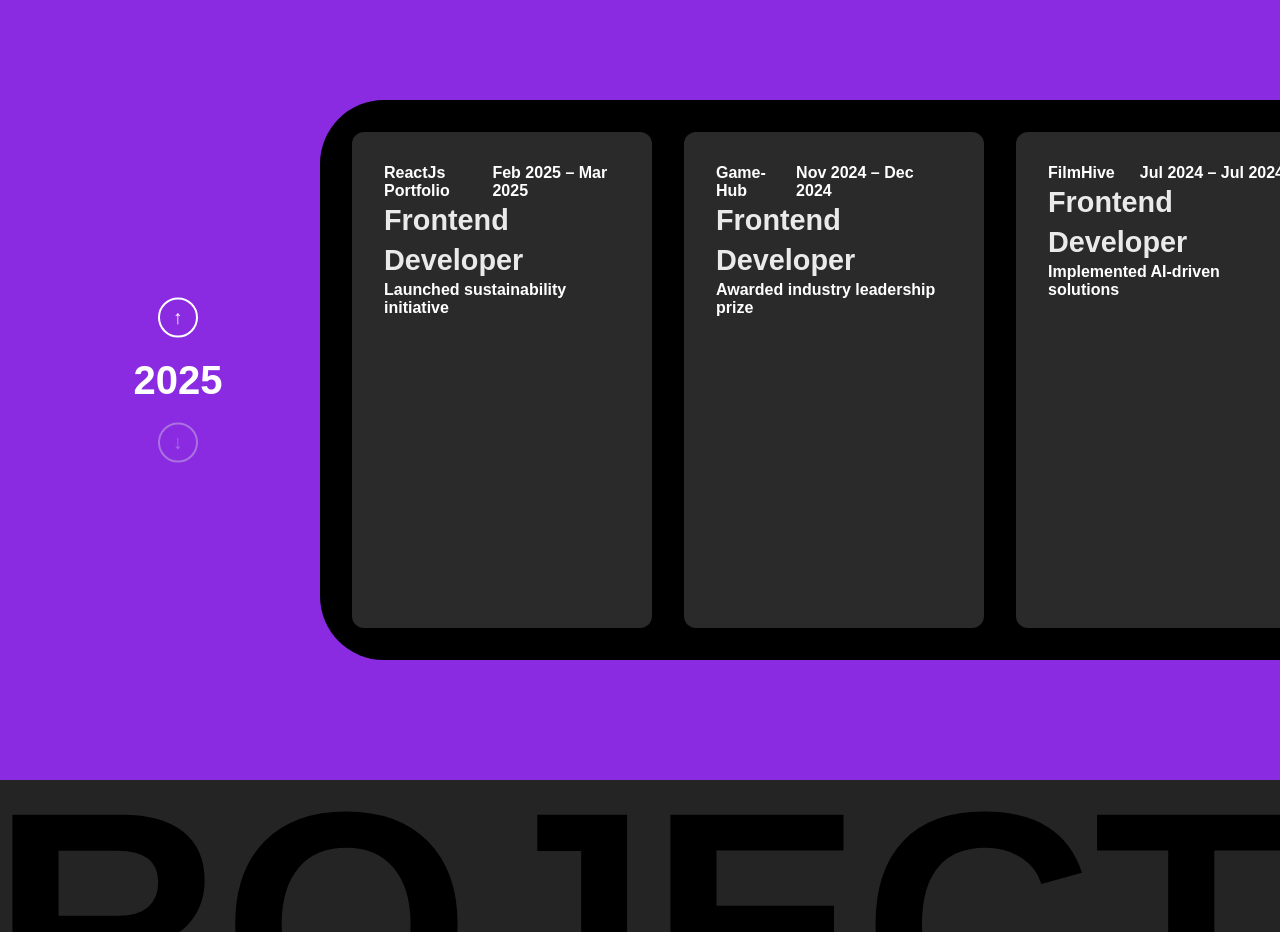
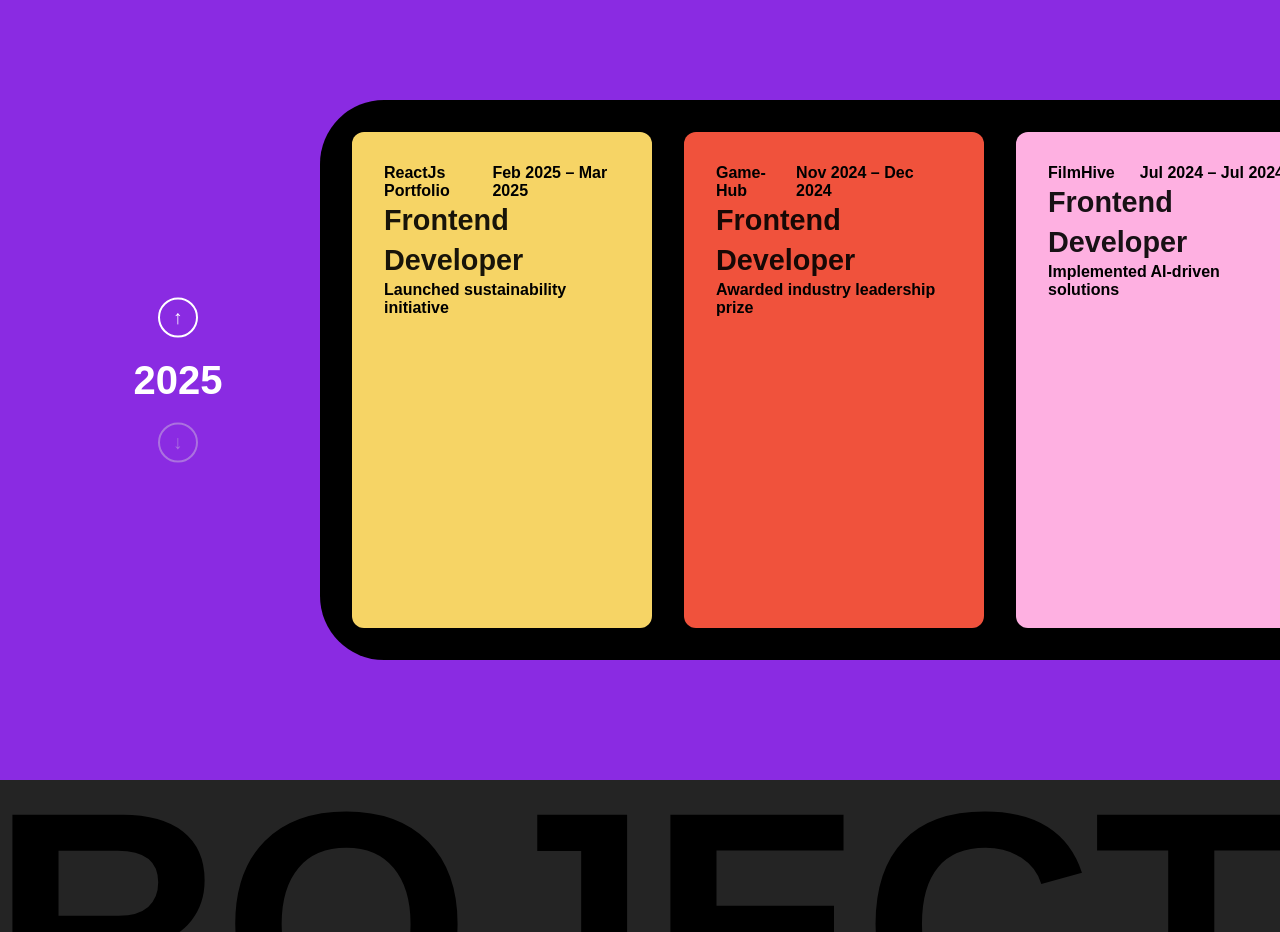
Before and after one commit to giterichub/eric-portfolio, a React (Vite) app: page / in a window 1280 px wide. Shown: the part 2900-3832 px from the top of the page. Built offline with nearby package versions, Linux system fonts and the light colour scheme; a web font is replaced by a local one.

Commit message:
Updated styles and code for background

```diff
--- a/src/sections/Timeline.tsx
+++ b/src/sections/Timeline.tsx
@@ -101,7 +101,8 @@ const Timeline = () => {
         <div className="timeline-container" ref={containerRef}>
           <div className="cards-wrapper">
             {cards.map((card, index) => (
-              <div key={card.id} className="timeline-card" ref={el => el && (cardsRef.current[index] = el)}>
+              <div key={card.id} className="timeline-card"
+              ref={el => el && (cardsRef.current[index] = el)} style={{background: card.bgColor}}>
                 <div className="card-header">
                   <div className='header-title-year'>
                     <span className='header-titl'>
--- a/src/styles/timeline.css
+++ b/src/styles/timeline.css
@@ -57,10 +57,10 @@
 .timeline-card {
   min-width: 300px;
   height: 100%;
-  background: #2a2a2a;
+  /* background: #2a2a2a; */
   padding: 2rem;
   border-radius: 12px;
-  color: white;
+  color: #000000;
   display: flex;
   flex-direction: column;
   /* justify-content: center; */
```
